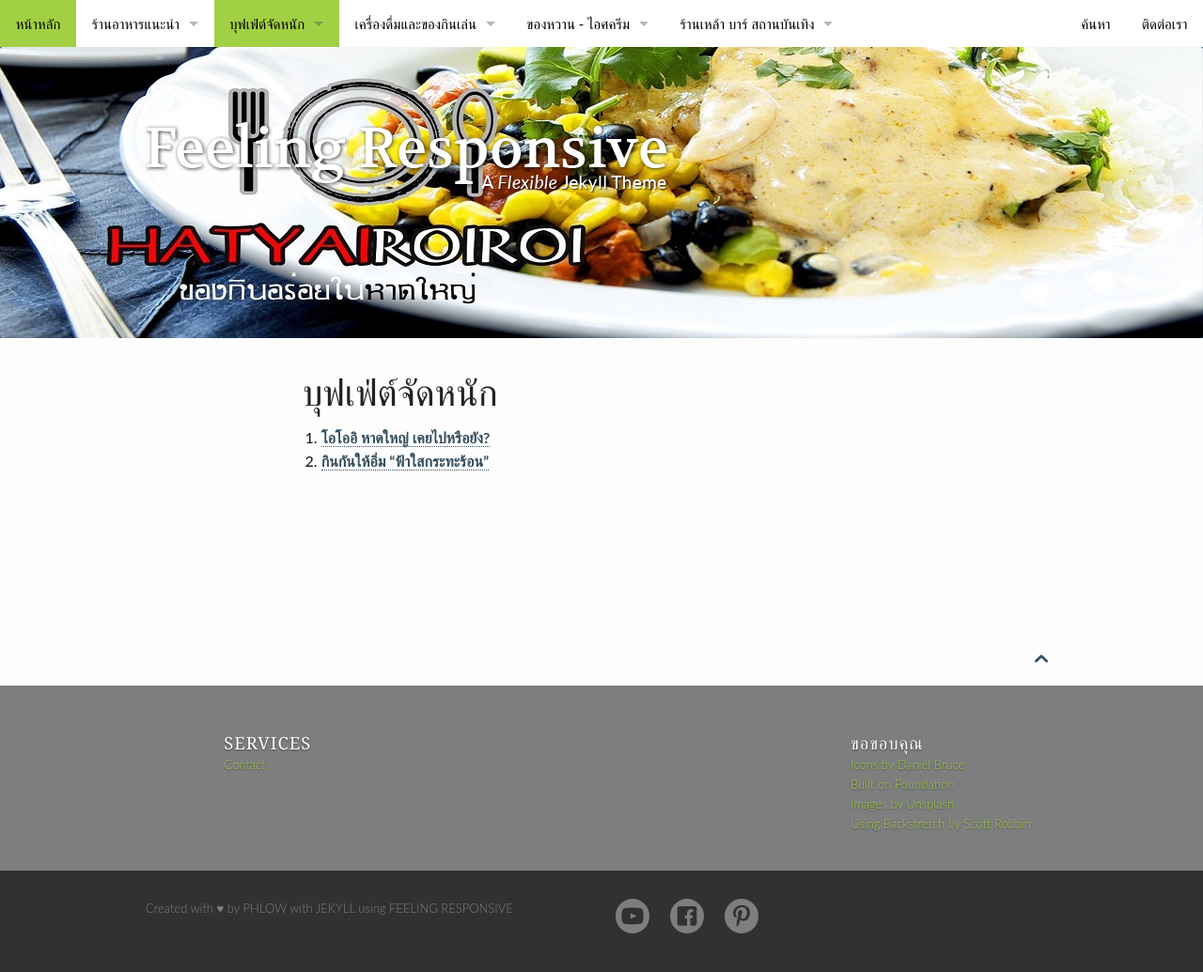
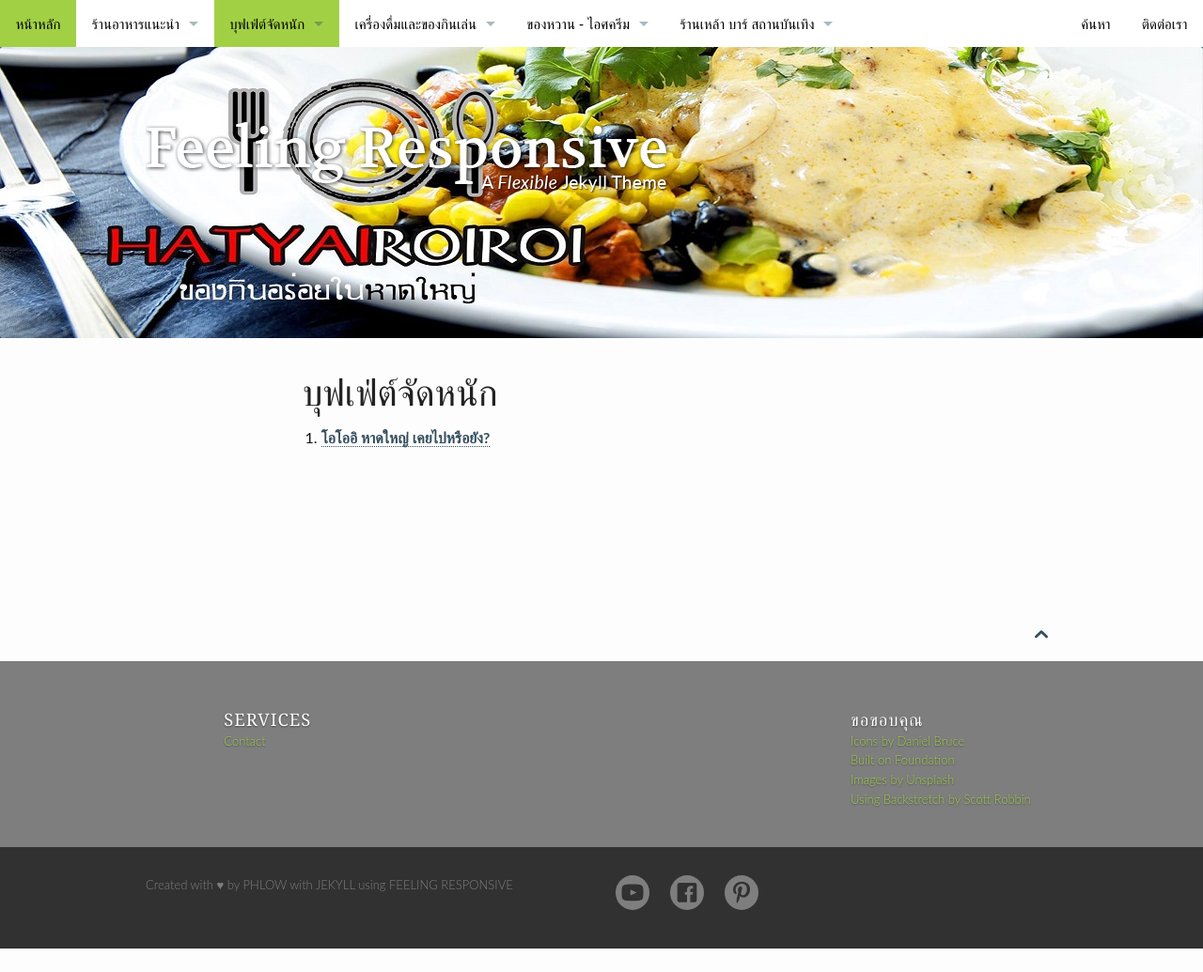
Before and after one commit to hatyairoiroi/hatyairoiroi.github.io, a Jekyll site: the page built from pages/บุฟเฟ่ต์จัดหนัก.md, in a window 1280 px wide. Shown: the whole page at 94% size. Built offline with Jekyll 4.4.1, drawn with Linux system fonts in a browser that asks for light colours; after the commit the page ends 1010 px from its top, so only the background shows below that.

Commit message:
Update บุฟเฟ่ต์จัดหนัก.md

```diff
--- a/pages/บุฟเฟ่ต์จัดหนัก.md
+++ b/pages/บุฟเฟ่ต์จัดหนัก.md
@@ -10,11 +10,10 @@ permalink: "/บุฟเฟ่ต์จัดหนัก/"
 
 
 1. [โอโออิ หาดใหญ่ เคยไปหรือยัง?][11]
-2. [กินกันให้อิ่ม “ฟ้าใสกระทะร้อน”][12]
+
 
 
 
 
 
  [11]: {{ site.url }}/โอโออิ/
- [12]: {{ site.url }}//
```
